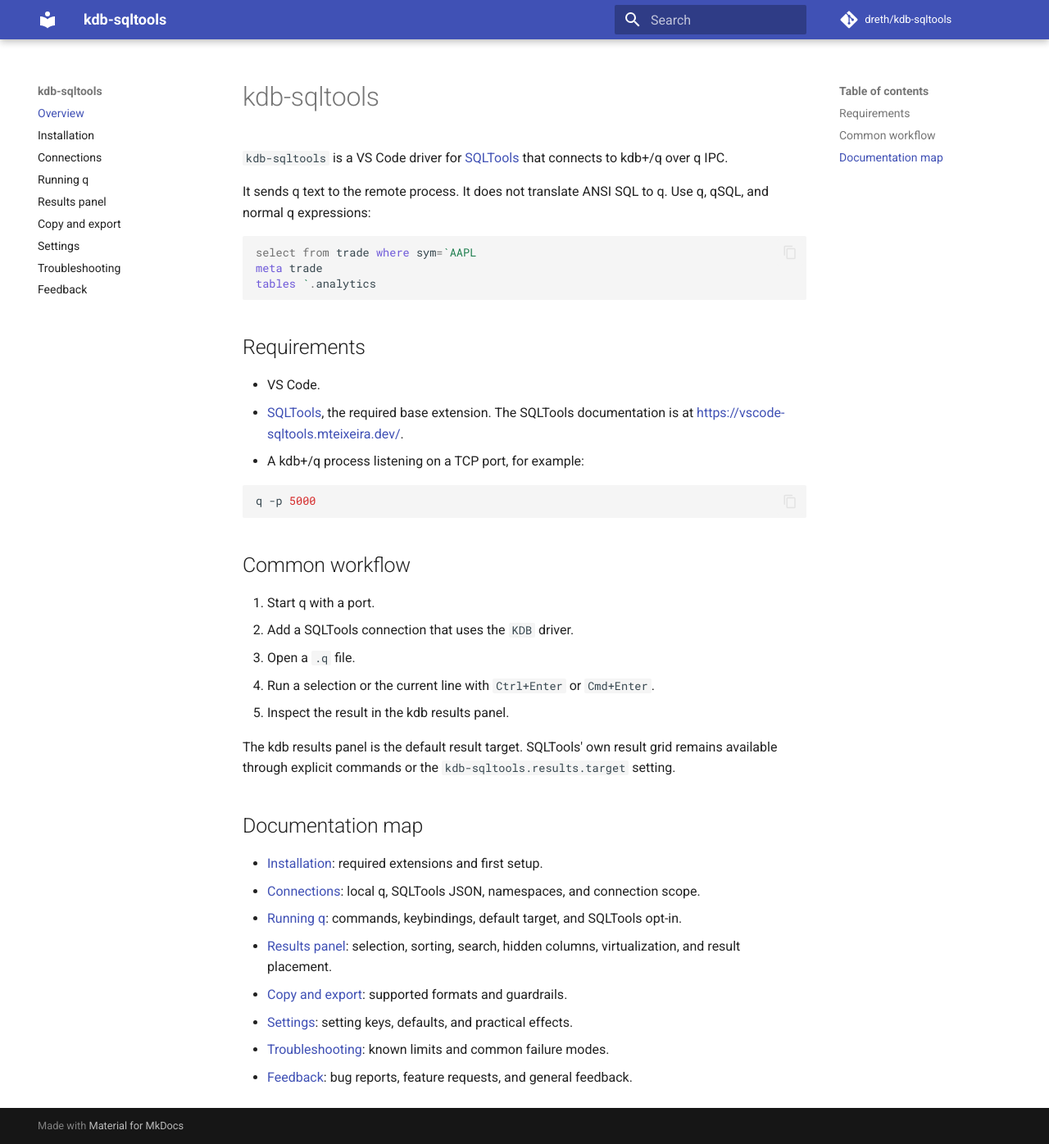
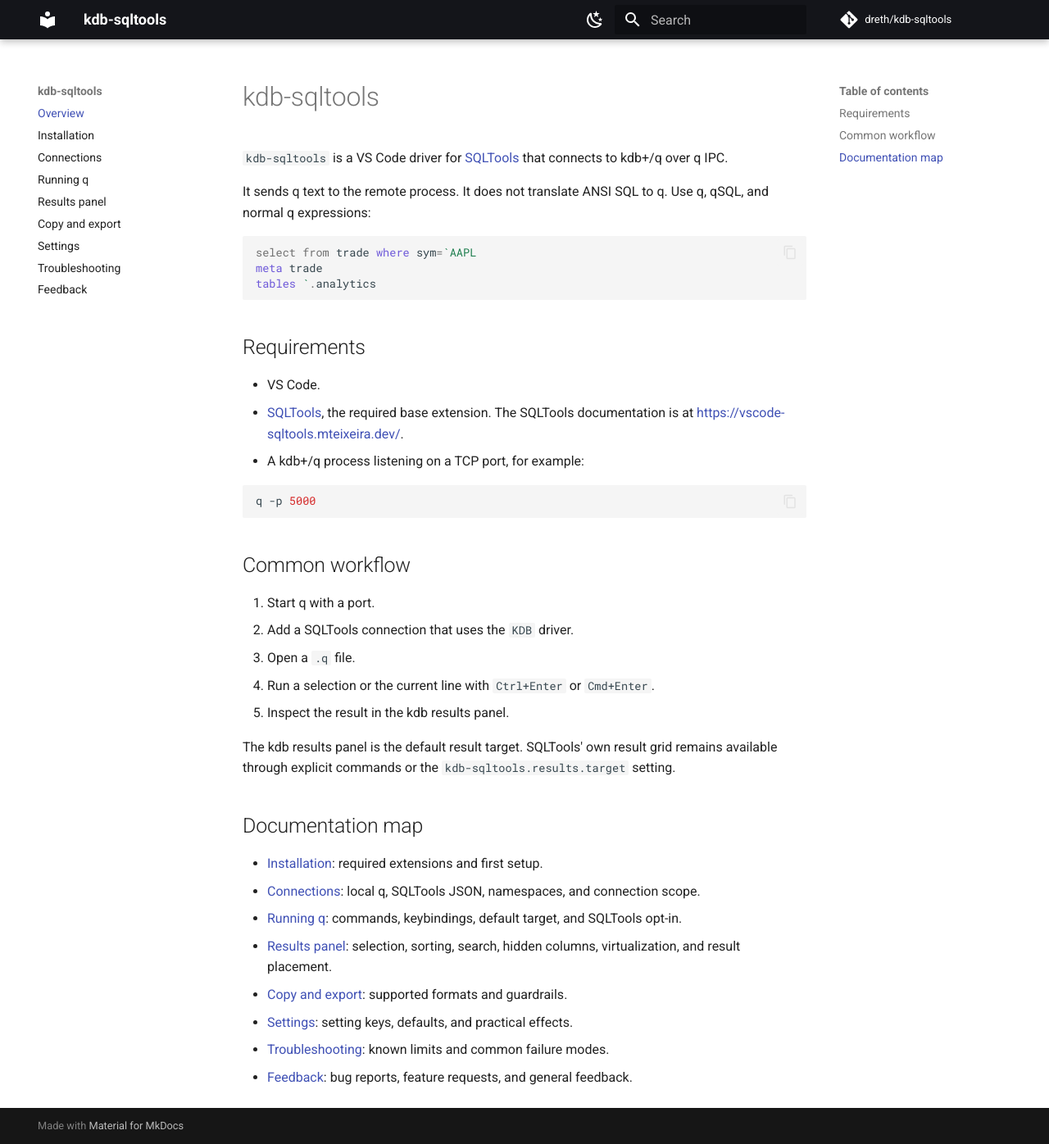
Before and after one commit to dreth/kdb-sqltools, an MkDocs documentation site: the page built from docs/index.md, in a window 1280 px wide and 1396 px high. Shown: the whole window at 82% size. Built offline with MkDocs 1.6.1 and Material for MkDocs 9.7.7, drawn with Linux system fonts in a browser that asks for light colours; comment, search, counter and statistics services are not loaded.

```diff
--- a/mkdocs.yml
+++ b/mkdocs.yml
@@ -11,6 +11,19 @@ exclude_docs: |
 
 theme:
   name: material
+  palette:
+    - scheme: default
+      primary: black
+      accent: lime
+      toggle:
+        icon: material/weather-night
+        name: Switch to dark mode
+    - scheme: slate
+      primary: black
+      accent: lime
+      toggle:
+        icon: material/weather-sunny
+        name: Switch to light mode
   features:
     - navigation.instant
     - navigation.sections
--- a/package.json
+++ b/package.json
@@ -2,7 +2,7 @@
   "name": "kdb-sqltools",
   "displayName": "SQLTools kdb Driver",
   "description": "SQLTools driver for kdb+/q using q IPC over TCP",
-  "version": "0.2.8",
+  "version": "0.2.9",
   "engines": {
     "vscode": "^1.42.0"
   },
```
Also changed, not shown: CHANGELOG.md (+8 -0 lines), 2 other files.
